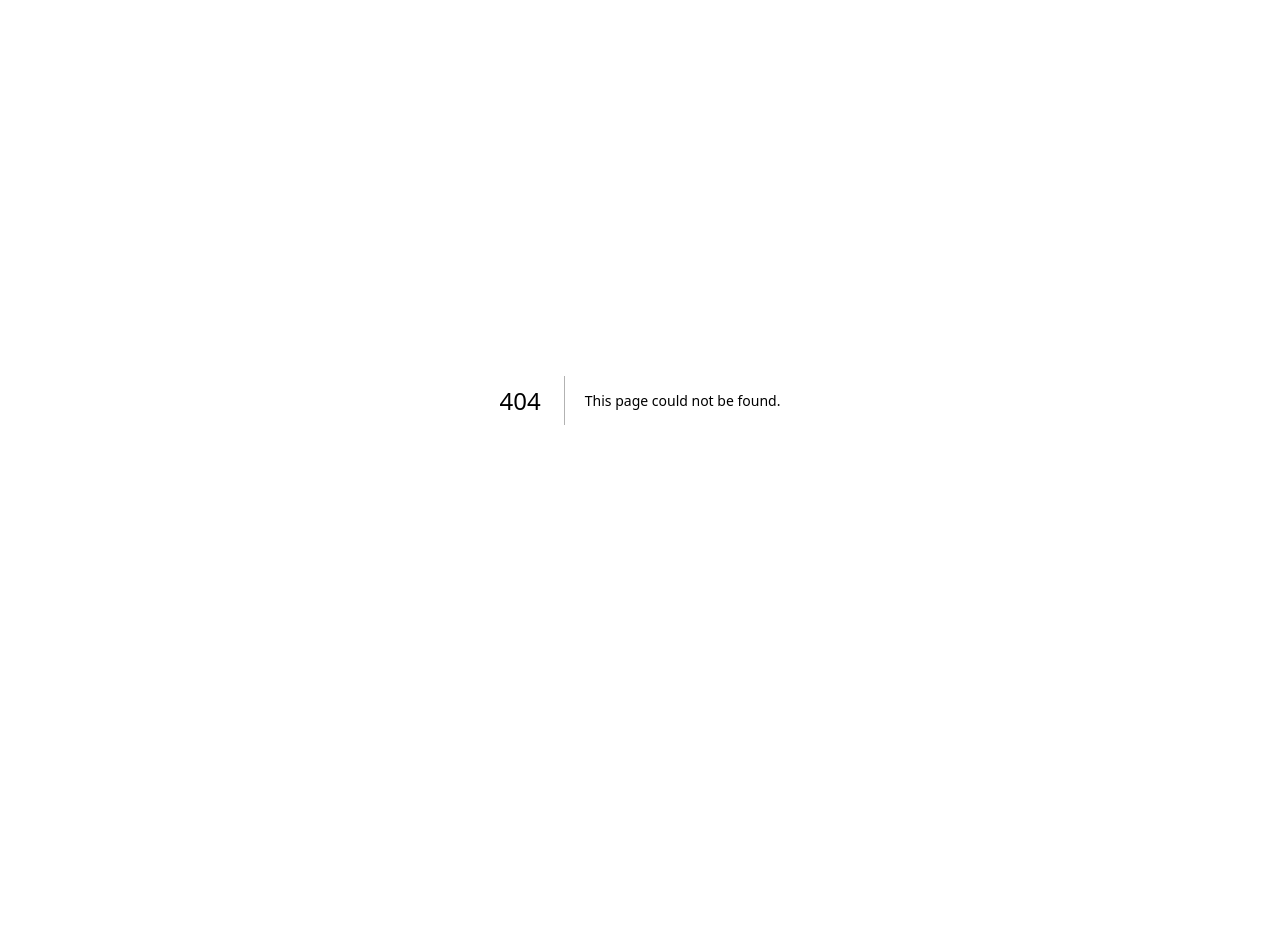
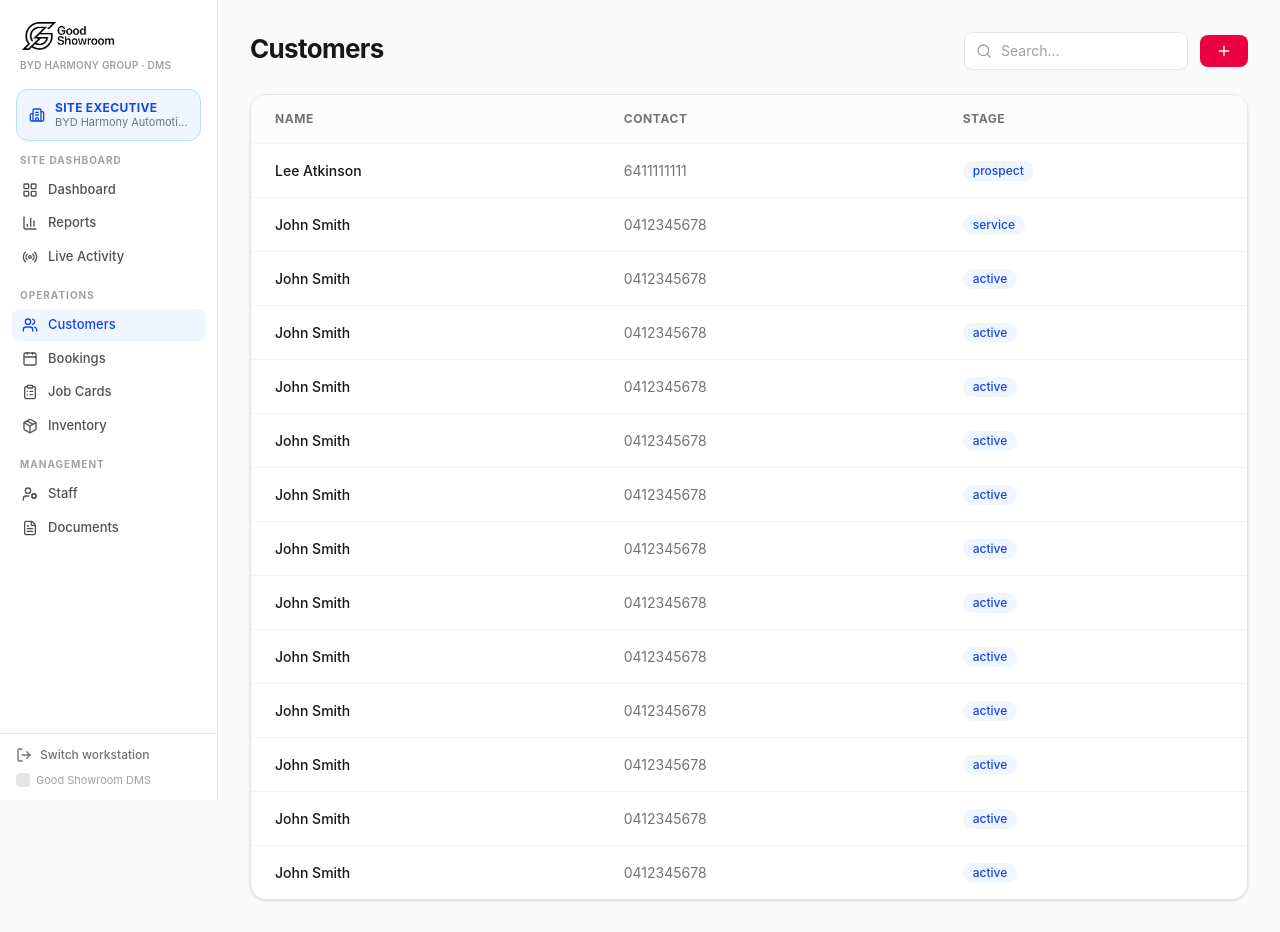
Before and after one commit to macworldgithub/byd-harmony-frontend, a Next.js app: page /site-executive/customers in a window 1280 px wide. Before the commit this address had no page. Before the commit the page ends 800 px from the top, so only its background shows below. Built offline with nearby package versions, Linux system fonts and the light colour scheme.

Commit message:
site executive

```diff
--- /dev/null
+++ b/src/app/site-executive/bookings/page.tsx
@@ -0,0 +1,15 @@
+import { PageHeader } from "@/components/dashboard/PageHeader";
+import Link from "next/link";
+
+export default function SiteBookingsPage() {
+  return (
+    <div>
+      <PageHeader title="Site Bookings" />
+      <div className="mt-4">
+        <Link href="/admin/bookings" className="text-rose-600 hover:underline">
+          Open Bookings →
+        </Link>
+      </div>
+    </div>
+  );
+}
--- /dev/null
+++ b/src/app/site-executive/customers/page.tsx
@@ -0,0 +1,57 @@
+import { PageHeader } from "@/components/dashboard/PageHeader";
+import { Panel } from "@/components/dashboard/Panel";
+import { Badge } from "@/components/ui/Badge";
+import { Toolbar } from "@/components/dashboard/Toolbar";
+
+const customers = [
+  { id: "c-1", name: "Lee Atkinson", contact: "6411111111", stage: "prospect" },
+  { id: "c-2", name: "John Smith", contact: "0412345678", stage: "service" },
+  { id: "c-3", name: "John Smith", contact: "0412345678", stage: "active" },
+  { id: "c-4", name: "John Smith", contact: "0412345678", stage: "active" },
+  { id: "c-5", name: "John Smith", contact: "0412345678", stage: "active" },
+  { id: "c-6", name: "John Smith", contact: "0412345678", stage: "active" },
+  { id: "c-7", name: "John Smith", contact: "0412345678", stage: "active" },
+  { id: "c-8", name: "John Smith", contact: "0412345678", stage: "active" },
+  { id: "c-9", name: "John Smith", contact: "0412345678", stage: "active" },
+  { id: "c-10", name: "John Smith", contact: "0412345678", stage: "active" },
+  { id: "c-11", name: "John Smith", contact: "0412345678", stage: "active" },
+  { id: "c-12", name: "John Smith", contact: "0412345678", stage: "active" },
+  { id: "c-13", name: "John Smith", contact: "0412345678", stage: "active" },
+  { id: "c-14", name: "John Smith", contact: "0412345678", stage: "active" },
+];
+
+export default function SiteCustomersPage() {
+  return (
+    <div>
+      <PageHeader
+        title="Customers"
+        action={<Toolbar searchPlaceholder="Search..." />}
+      />
+
+      <Panel padded={false} className="mt-6 border-neutral-200">
+        <div className="overflow-x-auto">
+          <table className="w-full text-sm text-left">
+            <thead>
+              <tr className="border-b border-neutral-100 bg-neutral-50/50 text-xs font-semibold text-neutral-500 uppercase tracking-wider">
+                <th className="px-6 py-4">Name</th>
+                <th className="px-6 py-4">Contact</th>
+                <th className="px-6 py-4">Stage</th>
+              </tr>
+            </thead>
+            <tbody className="divide-y divide-neutral-100">
+              {customers.map((c) => (
+                <tr key={c.id} className="hover:bg-neutral-50/50 transition-colors">
+                  <td className="px-6 py-4 font-medium text-neutral-900">{c.name}</td>
+                  <td className="px-6 py-4 text-neutral-500">{c.contact}</td>
+                  <td className="px-6 py-4">
+                    <Badge tone="blue">{c.stage}</Badge>
+                  </td>
+                </tr>
+              ))}
+            </tbody>
+          </table>
+        </div>
+      </Panel>
+    </div>
+  );
+}
--- /dev/null
+++ b/src/app/site-executive/documents/page.tsx
@@ -0,0 +1,8 @@
+export default function SiteDocumentsPage() {
+  return (
+    <div className="flex h-[50vh] flex-col">
+      <h1 className="text-2xl font-semibold text-neutral-900">Documents</h1>
+      <p className="mt-2 text-neutral-500">Page not found</p>
+    </div>
+  );
+}
--- /dev/null
+++ b/src/app/site-executive/inventory/page.tsx
@@ -0,0 +1,25 @@
+import { PageHeader } from "@/components/dashboard/PageHeader";
+import { Panel } from "@/components/dashboard/Panel";
+import { Car } from "lucide-react";
+import Link from "next/link";
+import { Toolbar } from "@/components/dashboard/Toolbar";
+
+export default function SiteInventoryPage() {
+  return (
+    <div>
+      <PageHeader
+        title="Inventory"
+        action={<Toolbar searchPlaceholder="Search..." />}
+      />
+
+      <Panel className="mt-6 flex flex-col items-center justify-center py-16 text-center border-neutral-200">
+        <Car className="h-10 w-10 text-neutral-300 mb-4" />
+        <h2 className="text-base font-semibold text-neutral-900">Vehicle Inventory</h2>
+        <p className="mt-1 text-sm text-neutral-500">Vehicles are tracked per customer. Use the Customers section to view and manage vehicles.</p>
+        <Link href="/site-executive/customers" className="mt-2 text-sm font-medium text-rose-600 hover:underline">
+          Go to Customers →
+        </Link>
+      </Panel>
+    </div>
+  );
+}
--- /dev/null
+++ b/src/app/site-executive/job-cards/page.tsx
@@ -0,0 +1,15 @@
+import { PageHeader } from "@/components/dashboard/PageHeader";
+import Link from "next/link";
+
+export default function SiteJobCardsPage() {
+  return (
+    <div>
+      <PageHeader title="Site Job Cards" />
+      <div className="mt-4">
+        <Link href="/admin/job-cards" className="text-rose-600 hover:underline">
+          Open Job Cards →
+        </Link>
+      </div>
+    </div>
+  );
+}
--- /dev/null
+++ b/src/app/site-executive/live-activity/page.tsx
@@ -0,0 +1,8 @@
+export default function SiteLiveActivityPage() {
+  return (
+    <div className="flex h-[50vh] flex-col">
+      <h1 className="text-2xl font-semibold text-neutral-900">Live Activity</h1>
+      <p className="mt-2 text-neutral-500">Page not found</p>
+    </div>
+  );
+}
--- /dev/null
+++ b/src/app/site-executive/reports/page.tsx
@@ -0,0 +1,12 @@
+import { PageHeader } from "@/components/dashboard/PageHeader";
+
+export default function SiteReportsPage() {
+  return (
+    <div>
+      <PageHeader
+        title="Site Reports"
+        subtitle="Detailed reports are available in the Executive workstation."
+      />
+    </div>
+  );
+}
--- /dev/null
+++ b/src/app/site-executive/staff/page.tsx
@@ -0,0 +1,23 @@
+import { PageHeader } from "@/components/dashboard/PageHeader";
+import { Panel } from "@/components/dashboard/Panel";
+import { Users } from "lucide-react";
+import Link from "next/link";
+
+export default function SiteStaffPage() {
+  return (
+    <div>
+      <PageHeader
+        title="Staff Management"
+        subtitle="Manage staff roles and access for this site."
+      />
+      <Panel className="mt-6 flex flex-col items-center justify-center py-16 text-center max-w-2xl mx-auto border-neutral-200">
+        <Users className="h-10 w-10 text-neutral-300 mb-4" />
+        <h2 className="text-base font-semibold text-neutral-900">Staff management is handled by Super Admin</h2>
+        <p className="mt-1 text-sm text-neutral-500">Contact your Super Admin to add, remove, or modify staff roles and access levels.</p>
+        <Link href="/admin/staff" className="mt-2 text-sm font-medium text-rose-600 hover:underline">
+          Go to Super Admin → Staff →
+        </Link>
+      </Panel>
+    </div>
+  );
+}
--- a/src/components/workstation/WorkstationCard.tsx
+++ b/src/components/workstation/WorkstationCard.tsx
@@ -3,15 +3,18 @@ import { ChevronRight } from "lucide-react";
 import { accentMap } from "@/lib/accent";
 import type { Workstation } from "@/lib/types";
 
-export function WorkstationCard({ workstation }: { workstation: Workstation }) {
+export function WorkstationCard({
+  workstation,
+  onClick,
+}: {
+  workstation: Workstation;
+  onClick?: () => void;
+}) {
   const a = accentMap[workstation.accent];
   const Icon = workstation.icon;
 
-  return (
-    <Link
-      href={workstation.href}
-      className="group flex flex-col rounded-2xl border border-neutral-200 bg-white p-6 shadow-sm transition-all hover:-translate-y-0.5 hover:shadow-md"
-    >
+  const content = (
+    <>
       <div className="flex items-start justify-between">
         <div className={`flex h-11 w-11 items-center justify-center rounded-xl ${a.iconBg}`}>
           <Icon className={`h-5 w-5 ${a.iconText}`} />
@@ -19,10 +22,10 @@ export function WorkstationCard({ workstation }: { workstation: Workstation }) {
         <ChevronRight className="h-4 w-4 text-neutral-300 transition-colors group-hover:text-neutral-500" />
       </div>
 
-      <h3 className="mt-4 text-[17px] font-bold text-neutral-900">{workstation.name}</h3>
-      <p className="mt-1 text-sm leading-snug text-neutral-500">{workstation.description}</p>
+      <h3 className="mt-4 text-[17px] font-bold text-neutral-900 text-left">{workstation.name}</h3>
+      <p className="mt-1 text-sm leading-snug text-neutral-500 text-left">{workstation.description}</p>
 
-      <ul className="mt-4 space-y-1.5">
+      <ul className="mt-4 space-y-1.5 text-left">
         {workstation.bullets.map((bullet) => (
           <li key={bullet} className="flex items-start gap-2 text-[13px] text-neutral-600">
             <span className="mt-1.5 h-1 w-1 shrink-0 rounded-full bg-rose-400" />
@@ -30,6 +33,23 @@ export function WorkstationCard({ workstation }: { workstation: Workstation }) {
           </li>
         ))}
       </ul>
+    </>
+  );
+
+  const className =
+    "group flex flex-col rounded-2xl border border-neutral-200 bg-white p-6 shadow-sm transition-all hover:-translate-y-0.5 hover:shadow-md";
+
+  if (onClick) {
+    return (
+      <button onClick={onClick} className={className}>
+        {content}
+      </button>
+    );
+  }
+
+  return (
+    <Link href={workstation.href} className={className}>
+      {content}
     </Link>
   );
 }
--- a/src/components/workstation/WorkstationGrid.tsx
+++ b/src/components/workstation/WorkstationGrid.tsx
@@ -1,9 +1,39 @@
+"use client";
+
+import { useState } from "react";
+import { useRouter } from "next/navigation";
 import { workstations } from "@/lib/data/workstations";
 import { WorkstationCard } from "./WorkstationCard";
+import { MapPin, ChevronRight } from "lucide-react";
+import type { Workstation } from "@/lib/types";
+
+const sites = [
+  { id: "s-1", name: "BYD 2", detail: "Combined · Jasjdajds" },
+  { id: "s-2", name: "BYD Harmony Automotive — Richmond", detail: "Combined · Richmond" },
+];
 
 export function WorkstationGrid() {
+  const router = useRouter();
+  const [selectedRole, setSelectedRole] = useState<Workstation | null>(null);
+
+  const handleCardClick = (workstation: Workstation) => {
+    // If the workstation is Super Admin or Executive, navigate directly.
+    if (workstation.slug === "super-admin" || workstation.slug === "executive") {
+      router.push(workstation.href);
+    } else {
+      // Otherwise, open the site selection modal.
+      setSelectedRole(workstation);
+    }
+  };
+
+  const handleSiteSelect = (siteId: string) => {
+    if (selectedRole) {
+      router.push(selectedRole.href);
+    }
+  };
+
   return (
-    <section className="mx-auto max-w-5xl px-6 py-16">
+    <section className="mx-auto max-w-5xl px-6 py-16 relative">
       <div className="flex flex-col items-center text-center">
         <span className="mb-5 inline-flex items-center gap-1.5 rounded-full border border-neutral-200 bg-white px-3.5 py-1.5 text-xs font-semibold tracking-wide text-neutral-500">
           <span className="h-1.5 w-1.5 rounded-full bg-rose-500" />
@@ -20,9 +50,64 @@ export function WorkstationGrid() {
 
       <div className="mt-12 grid grid-cols-1 gap-5 sm:grid-cols-2 lg:grid-cols-3">
         {workstations.map((w) => (
-          <WorkstationCard key={w.slug} workstation={w} />
+          <WorkstationCard
+            key={w.slug}
+            workstation={w}
+            onClick={() => handleCardClick(w)}
+          />
         ))}
       </div>
+
+      {selectedRole && (
+        <div className="fixed inset-0 z-50 flex items-center justify-center px-4">
+          <div
+            className="absolute inset-0 bg-neutral-900/10 backdrop-blur-sm"
+            onClick={() => setSelectedRole(null)}
+          />
+
+          <div className="relative w-full max-w-md overflow-hidden rounded-2xl bg-white p-6 shadow-xl ring-1 ring-neutral-200">
+            <div className="mb-6 flex items-center gap-4">
+              <div className="flex h-12 w-12 items-center justify-center rounded-xl bg-rose-600">
+                <MapPin className="h-6 w-6 text-white" />
+              </div>
+              <div>
+                <h2 className="text-[17px] font-bold text-neutral-900">Select your site</h2>
+                <p className="text-sm text-neutral-500">{selectedRole.name} workstation</p>
+              </div>
+            </div>
+
+            <div className="space-y-3">
+              {sites.map((site) => (
+                <button
+                  key={site.id}
+                  onClick={() => handleSiteSelect(site.id)}
+                  className="flex w-full items-center justify-between rounded-xl border border-neutral-200 bg-white p-4 text-left transition-all hover:border-rose-300 hover:bg-rose-50 hover:shadow-sm"
+                >
+                  <div className="flex items-center gap-4">
+                    <div className="flex h-10 w-10 shrink-0 items-center justify-center rounded-full bg-neutral-100">
+                      <MapPin className="h-5 w-5 text-neutral-400" />
+                    </div>
+                    <div>
+                      <p className="text-sm font-bold text-neutral-900">{site.name}</p>
+                      <p className="text-xs text-neutral-500">{site.detail}</p>
+                    </div>
+                  </div>
+                  <ChevronRight className="h-4 w-4 text-neutral-300" />
+                </button>
+              ))}
+            </div>
+
+            <div className="mt-6 flex justify-center">
+              <button
+                onClick={() => setSelectedRole(null)}
+                className="text-sm font-semibold text-neutral-500 hover:text-neutral-900 transition-colors"
+              >
+                Cancel
+              </button>
+            </div>
+          </div>
+        </div>
+      )}
     </section>
   );
 }
```
